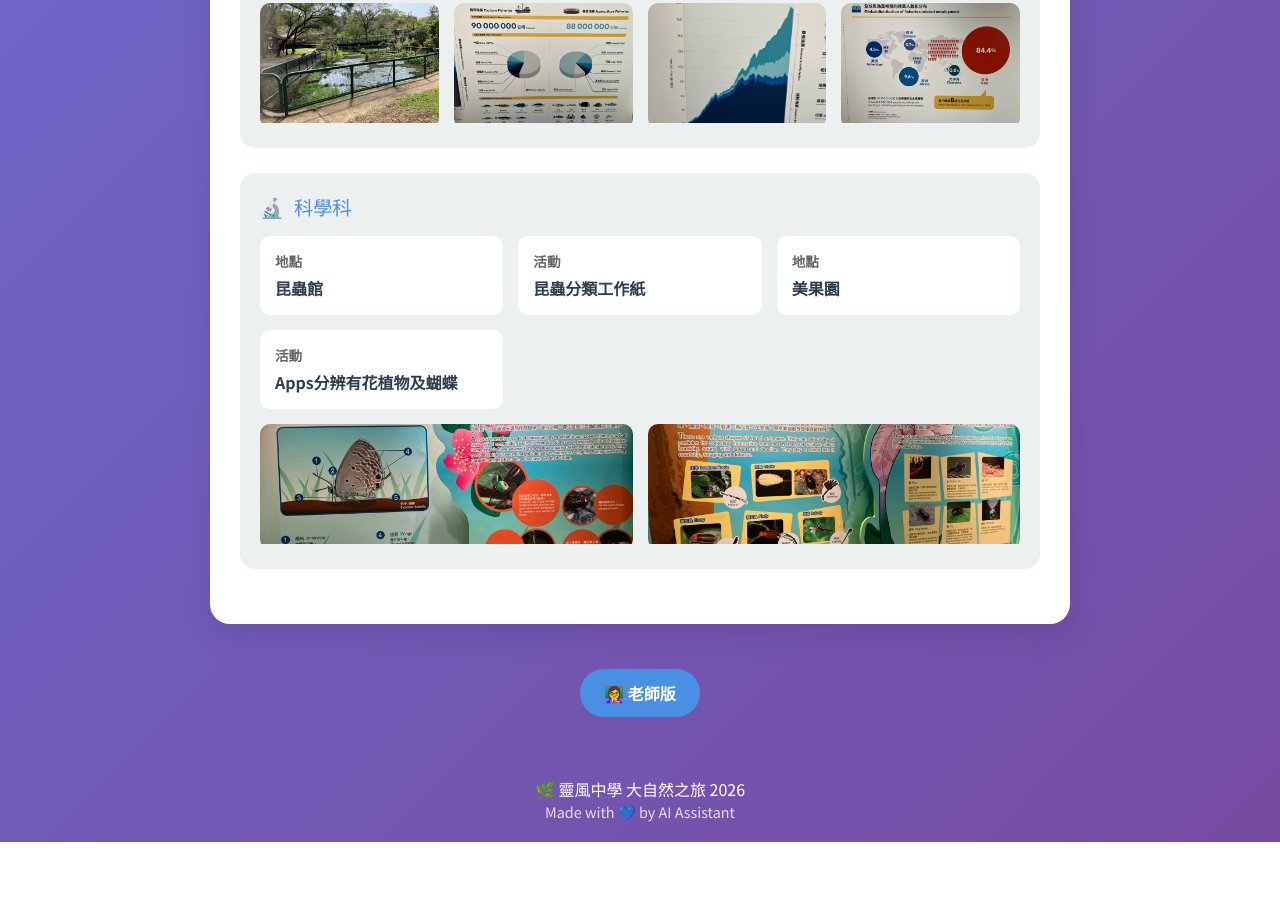
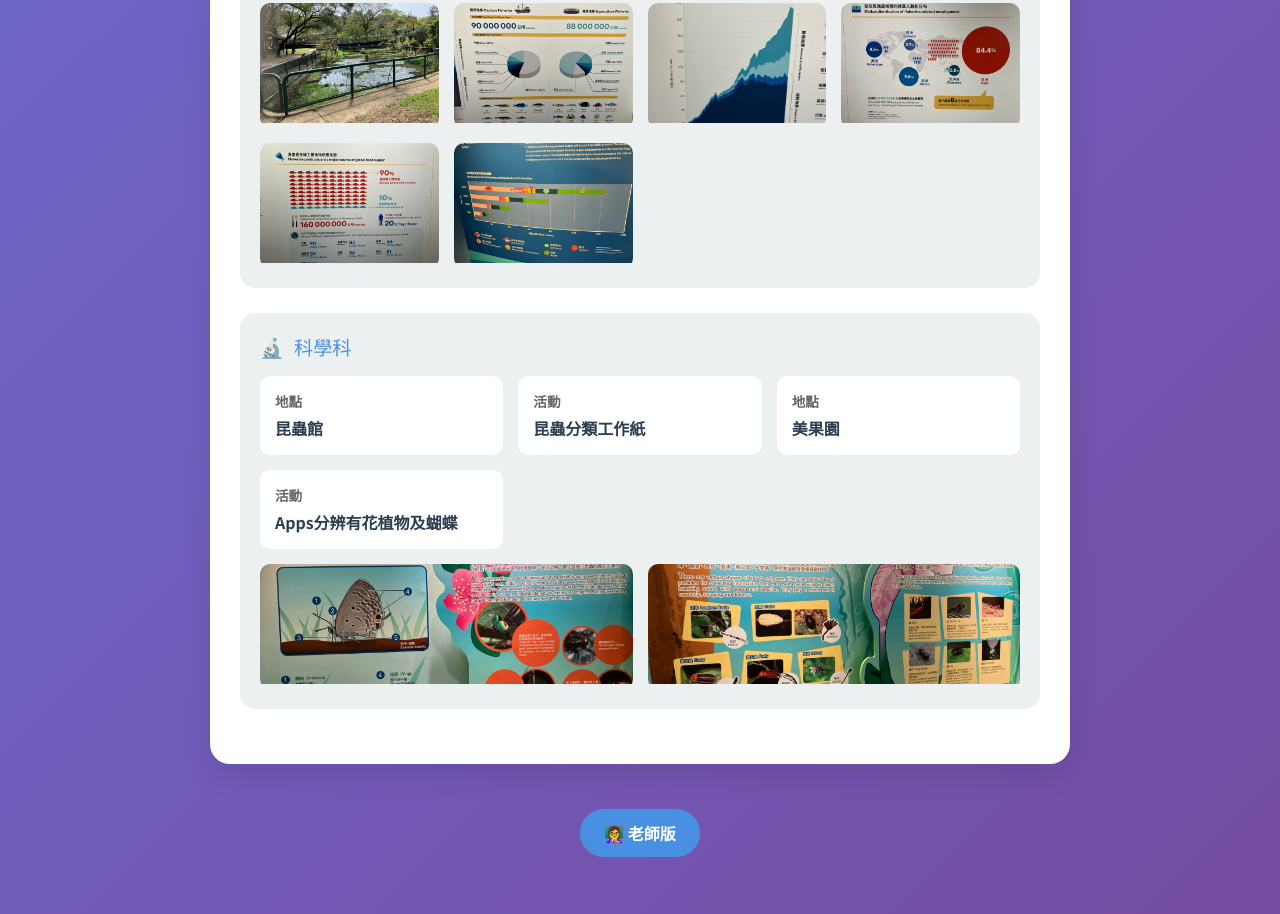
Before and after one commit to ai-lish/lsc-ole-s1-2026, a website: page index.html in a window 1280 px wide. Shown: the part 1991-2905 px from the top of the page. Before the commit the page ends 2833 px from the top, so only its background shows below. Drawn offline with Linux system fonts and the light colour scheme.

Commit message:
fix: add fish4 and fish5 photos

```diff
--- a/index.html
+++ b/index.html
@@ -437,6 +437,12 @@
                     <div class="photo-item">
                         <img src="images/math/fish3.jpg" onclick="window.open(this.src, '_blank')" alt="漁館統計">
                     </div>
+                    <div class="photo-item">
+                        <img src="images/math/fish4.jpg" onclick="window.open(this.src, '_blank')" alt="漁館統計">
+                    </div>
+                    <div class="photo-item">
+                        <img src="images/math/fish5.jpg" onclick="window.open(this.src, '_blank')" alt="漁館統計">
+                    </div>
                 </div>
             </div>
 
```
Also changed, not shown: images/math/fish4.jpg (added), images/math/fish5.jpg (added).
